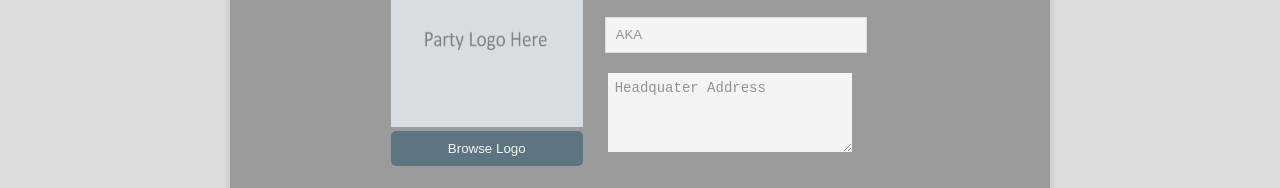
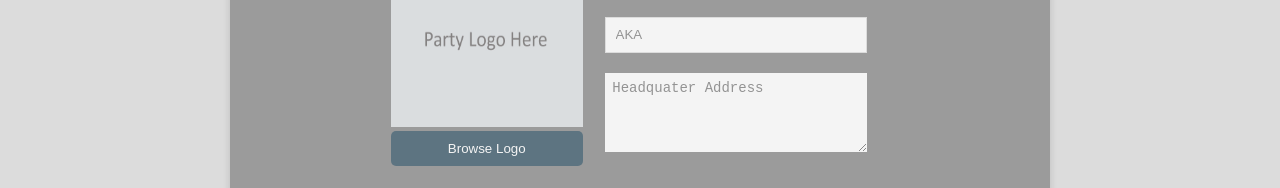
Before and after one commit to basilcea/politic, a website: page UI/admin.html in a window 1280 px wide. Shown: the part 375-563 px from the top of the page. Drawn offline with Linux system fonts and the light colour scheme.

Commit message:
feat(UI): edit css file [Finishes #163295058]

```diff
--- a/UI/CSS/others.css
+++ b/UI/CSS/others.css
@@ -18,12 +18,11 @@
 }
 
 .others_textArea{
-  width:49.5%;
+  width:53%;
   float:right;
   margin-top:2%;
   margin-bottom:2%;
-  margin-right:3%;
-  margin-left:2%
+  margin-left:2%;
 	outline:none;
 	border:none;
 }
```
